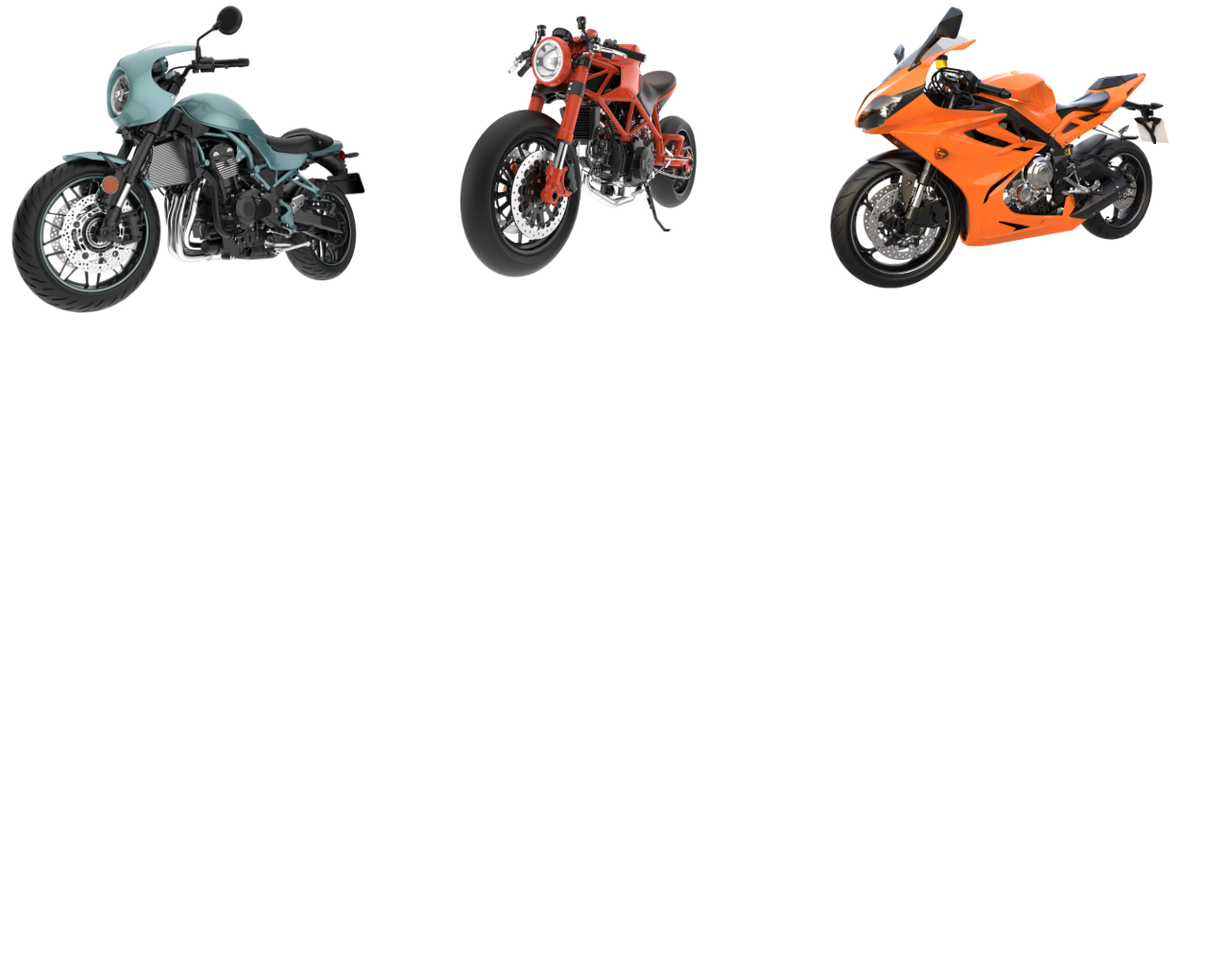
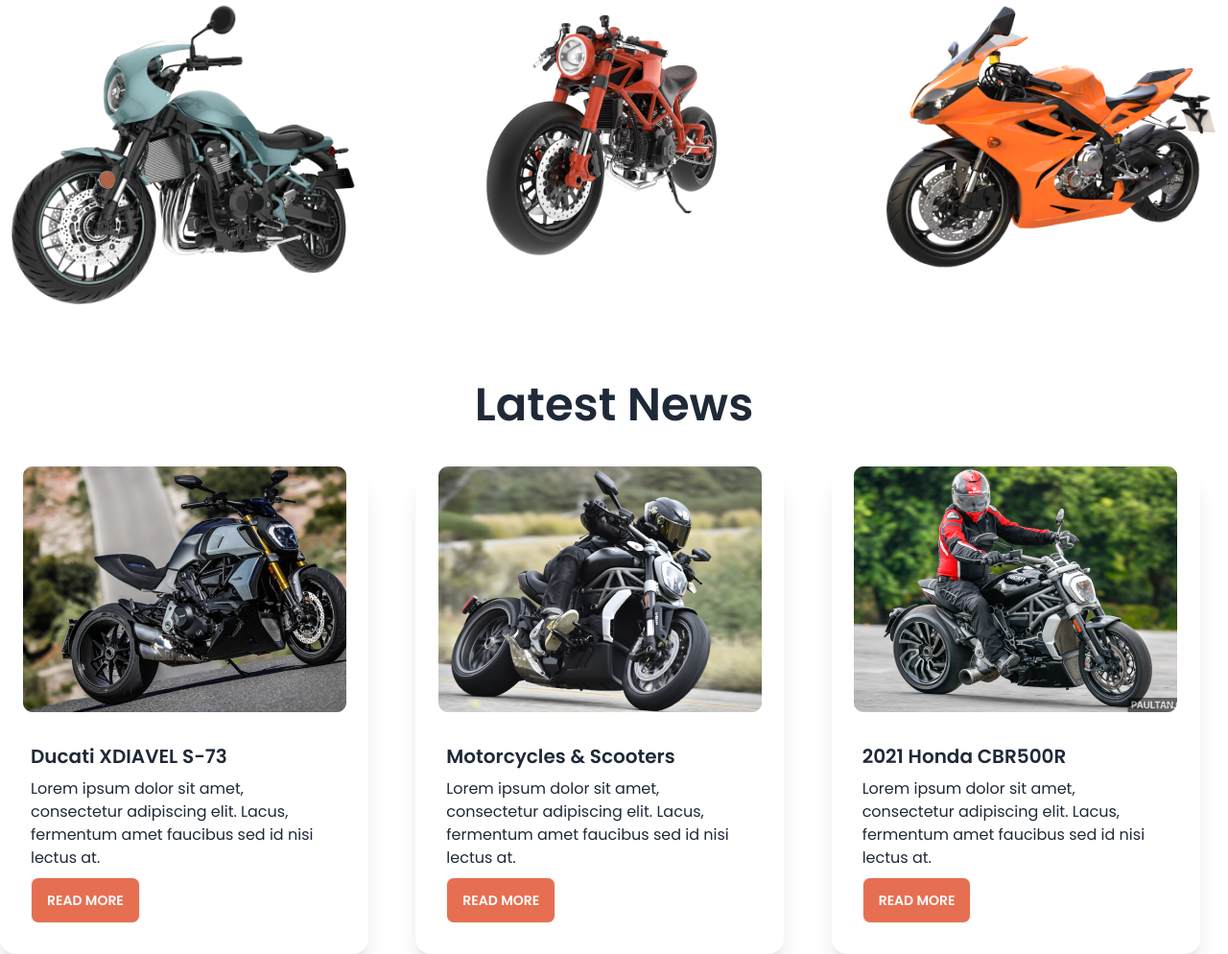
Before and after one commit to tanu200/bike-zone, a plain HTML site: page index.html in a window 1280 px wide. Shown: the part 867-1861 px from the top of the page at 96% size. Before the commit the page ends 1194 px from the top, so only its background shows below. Drawn offline with nearby package versions, Linux system fonts and the light colour scheme.

Commit message:
latest bike

```diff
--- a/index.html
+++ b/index.html
@@ -170,13 +170,54 @@
     <main class="md:container md:mx-auto">
         <!---feature bike-->
         <section>
-            <h2 class="text-5xl text-center mt-20">Fetured Bikes In This Year</h2>
+            <h2 class="text-5xl text-center mt-20 font-semibold">Fetured Bikes In This Year</h2>
             <p class="text-center text-red-800 mt-5">Best bike collection</p>
-            <div class="flex gap-10 mt-20">
+            <div class="grid grid-cols-1 md:grid-cols-2 lg:grid-cols-3 gap-20 mt-20">
                 <img src="images/slider/bike1.png" alt="" srcset="" class="w-96">
                 <img src="images/slider/bike2.png" alt="" srcset="" class="w-96">
                 <img src="images/slider/bike3.png" alt="" srcset="" class="w-96">
 
+            </div>
+        </section>
+        <!---latest news-->
+        <section>
+            <h2 class="text-5xl text-center mt-20 font-semibold">Latest News</h2>
+            <div class=" mt-10 grid grid-cols-1 md:grid-cols-2 lg:grid-cols-3 gap-5">
+                <div class="card w-96 bg-base-100 shadow-xl">
+                    <figure><img src="/images/others/latest1.png" alt="Shoes" /></figure>
+                    <div class="card-body">
+                        <h2 class="card-title">Ducati XDIAVEL S-73</h2>
+                        <p>Lorem ipsum dolor sit amet, consectetur adipiscing elit. Lacus, fermentum amet faucibus sed
+                            id nisi lectus at.</p>
+                        <div class="card-actions">
+                            <button class="btn bg-bike-primary text-white">Read More</button>
+                        </div>
+                    </div>
+                </div>
+
+                <div class="card w-96 bg-base-100 shadow-xl">
+                    <figure><img src="/images/others/latest2.png" alt="Shoes" /></figure>
+                    <div class="card-body">
+                        <h2 class="card-title">Motorcycles & Scooters</h2>
+                        <p>Lorem ipsum dolor sit amet, consectetur adipiscing elit. Lacus, fermentum amet faucibus sed
+                            id nisi lectus at.</p>
+                        <div class="card-actions">
+                            <button class="btn bg-bike-primary text-white">Read More</button>
+                        </div>
+                    </div>
+                </div>
+
+                <div class="card w-96 bg-base-100 shadow-xl">
+                    <figure><img src="/images/others/latest3.png" alt="Shoes" /></figure>
+                    <div class="card-body">
+                        <h2 class="card-title">2021 Honda CBR500R</h2>
+                        <p>Lorem ipsum dolor sit amet, consectetur adipiscing elit. Lacus, fermentum amet faucibus sed
+                            id nisi lectus at.</p>
+                        <div class="card-actions">
+                            <button class="btn bg-bike-primary text-white">Read More</button>
+                        </div>
+                    </div>
+                </div>
             </div>
         </section>
     </main>
```
